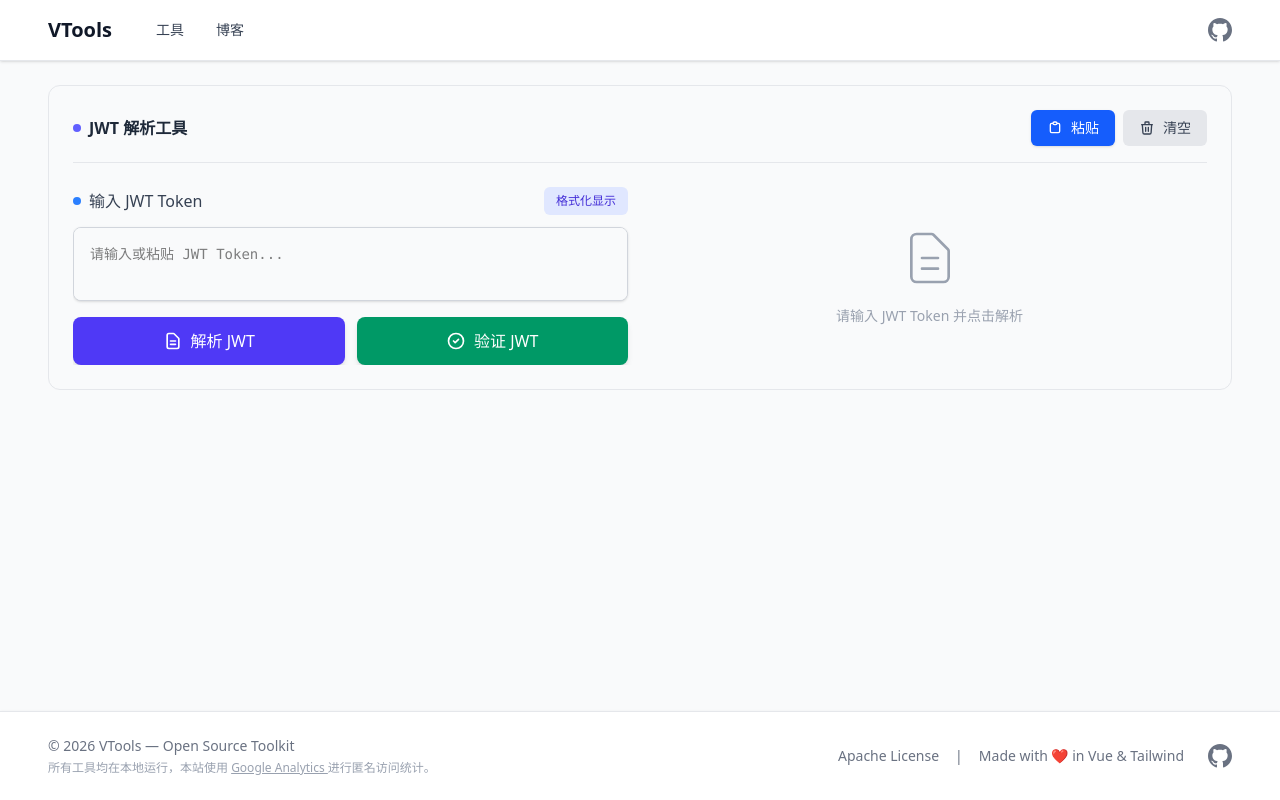
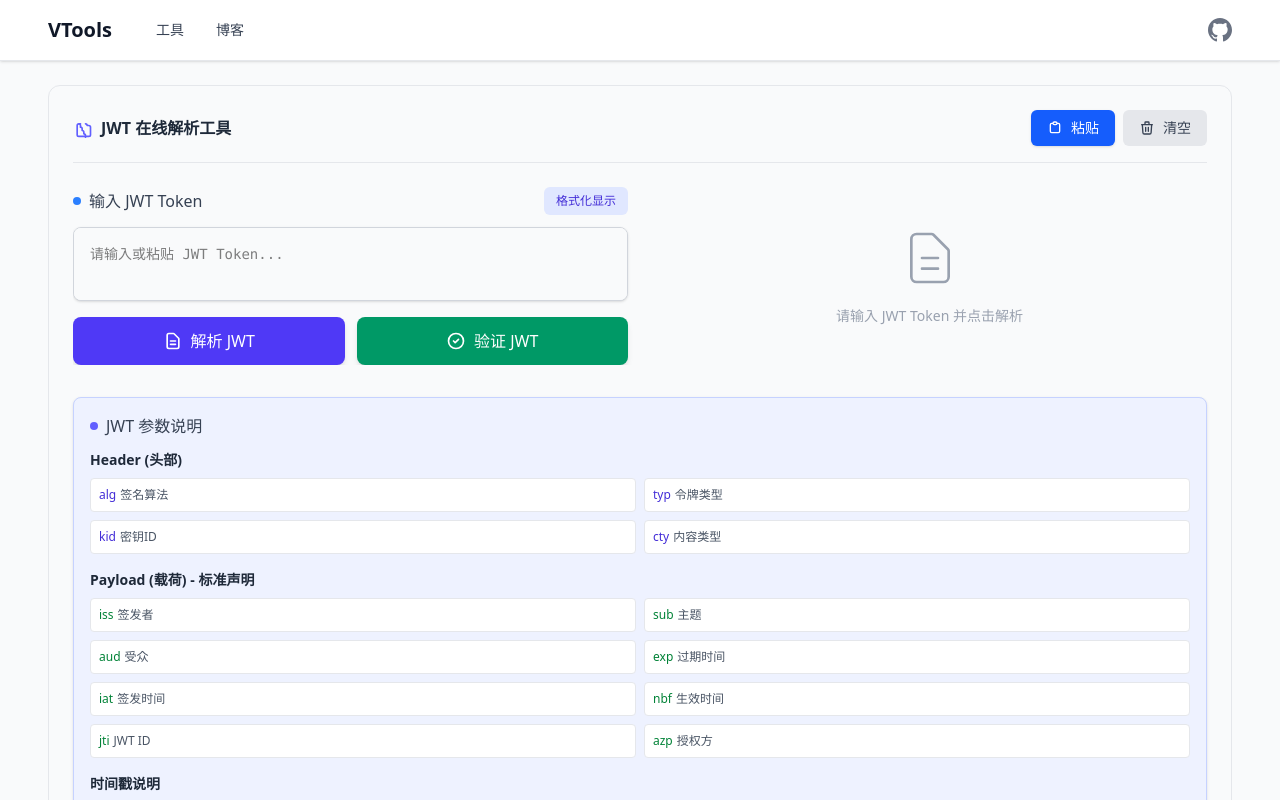
Before and after one commit to chihqiang/vtools, a Vue app: page /#/jwt in a window 1280 px wide. Shown: the top 800 px of the page. Built offline with nearby package versions, Linux system fonts and the light colour scheme.

Commit message:
feat: 添加JWT参数说明区域并优化标题样式
在JWT解析工具页面添加参数说明区域，展示Header和Payload的标准字段解释
将标题的圆点图标替换为更直观的SVG图标，并调整标题文本

```diff
--- a/src/views/encryption/JwtView.vue
+++ b/src/views/encryption/JwtView.vue
@@ -1,9 +1,12 @@
 <template>
   <div class="bg-gray-50 rounded-xl border border-gray-200 p-6 flex flex-col h-full">
+    <!-- 第一行：标题栏 -->
     <div class="flex items-center justify-between mb-6 border-b border-gray-200 pb-4">
       <h3 class="font-semibold text-gray-800 flex items-center gap-2">
-        <span class="w-2 h-2 rounded-full bg-indigo-500"></span>
-        JWT 解析工具
+        <svg class="w-5 h-5 text-indigo-500" fill="none" stroke="currentColor" viewBox="0 0 24 24">
+          <path stroke-linecap="round" stroke-linejoin="round" stroke-width="2" d="M15 7a2 2 0 012 2h2a2 2 0 012 2v9a2 2 0 01-2 2H7a2 2 0 01-2-2V9a2 2 0 012-2h2m-2 0a2 2 0 012 2v2m0 0a2 2 0 012 2v2m0 0a2 2 0 012 2v2m0 0a2 2 0 012 2v2"></path>
+        </svg>
+        JWT 在线解析工具
       </h3>
       <div class="flex space-x-2">
         <button
@@ -37,6 +40,7 @@
       </div>
     </div>
 
+    <!-- 第二行：左右布局 -->
     <div class="flex flex-col lg:flex-row gap-6 flex-1 overflow-hidden">
       <div class="flex-1 flex flex-col min-h-0">
         <div class="flex items-center justify-between mb-3">
@@ -603,6 +607,84 @@
         </div>
       </div>
     </div>
+
+    <!-- 第三行：JWT 参数说明 -->
+    <div class="mt-8 border border-indigo-200 rounded-lg p-4 bg-indigo-50 shadow-sm">
+      <div class="flex items-center justify-between mb-3">
+        <h4 class="font-medium text-gray-700 flex items-center gap-2">
+          <span class="w-2 h-2 rounded-full bg-indigo-500"></span>
+          JWT 参数说明
+        </h4>
+      </div>
+      <div class="space-y-4">
+        <div>
+          <h5 class="text-sm font-semibold text-gray-800 mb-2">Header (头部)</h5>
+          <div class="grid grid-cols-1 md:grid-cols-2 gap-2 text-xs">
+            <div class="bg-white p-2 rounded border border-gray-200">
+              <span class="font-medium text-indigo-700">alg</span>
+              <span class="text-gray-600 ml-1">签名算法</span>
+            </div>
+            <div class="bg-white p-2 rounded border border-gray-200">
+              <span class="font-medium text-indigo-700">typ</span>
+              <span class="text-gray-600 ml-1">令牌类型</span>
+            </div>
+            <div class="bg-white p-2 rounded border border-gray-200">
+              <span class="font-medium text-indigo-700">kid</span>
+              <span class="text-gray-600 ml-1">密钥ID</span>
+            </div>
+            <div class="bg-white p-2 rounded border border-gray-200">
+              <span class="font-medium text-indigo-700">cty</span>
+              <span class="text-gray-600 ml-1">内容类型</span>
+            </div>
+          </div>
+        </div>
+        <div>
+          <h5 class="text-sm font-semibold text-gray-800 mb-2">Payload (载荷) - 标准声明</h5>
+          <div class="grid grid-cols-1 md:grid-cols-2 gap-2 text-xs">
+            <div class="bg-white p-2 rounded border border-gray-200">
+              <span class="font-medium text-green-700">iss</span>
+              <span class="text-gray-600 ml-1">签发者</span>
+            </div>
+            <div class="bg-white p-2 rounded border border-gray-200">
+              <span class="font-medium text-green-700">sub</span>
+              <span class="text-gray-600 ml-1">主题</span>
+            </div>
+            <div class="bg-white p-2 rounded border border-gray-200">
+              <span class="font-medium text-green-700">aud</span>
+              <span class="text-gray-600 ml-1">受众</span>
+            </div>
+            <div class="bg-white p-2 rounded border border-gray-200">
+              <span class="font-medium text-green-700">exp</span>
+              <span class="text-gray-600 ml-1">过期时间</span>
+            </div>
+            <div class="bg-white p-2 rounded border border-gray-200">
+              <span class="font-medium text-green-700">iat</span>
+              <span class="text-gray-600 ml-1">签发时间</span>
+            </div>
+            <div class="bg-white p-2 rounded border border-gray-200">
+              <span class="font-medium text-green-700">nbf</span>
+              <span class="text-gray-600 ml-1">生效时间</span>
+            </div>
+            <div class="bg-white p-2 rounded border border-gray-200">
+              <span class="font-medium text-green-700">jti</span>
+              <span class="text-gray-600 ml-1">JWT ID</span>
+            </div>
+            <div class="bg-white p-2 rounded border border-gray-200">
+              <span class="font-medium text-green-700">azp</span>
+              <span class="text-gray-600 ml-1">授权方</span>
+            </div>
+          </div>
+        </div>
+        <div>
+          <h5 class="text-sm font-semibold text-gray-800 mb-2">时间戳说明</h5>
+          <div class="bg-white p-3 rounded border border-gray-200 text-xs text-gray-700">
+            <p class="mb-1">JWT 中的时间戳（exp、iat、nbf）使用的是 <span class="font-mono bg-gray-100 px-1 rounded">Unix 时间戳（秒）</span></p>
+            <p class="mb-1">例如：2024-01-01 00:00:00 UTC 对应的 Unix 时间戳为 <span class="font-mono bg-gray-100 px-1 rounded">1704067200</span></p>
+            <p>工具会自动将时间戳转换为可读格式显示</p>
+          </div>
+        </div>
+      </div>
+    </div>
   </div>
 </template>
 
```
